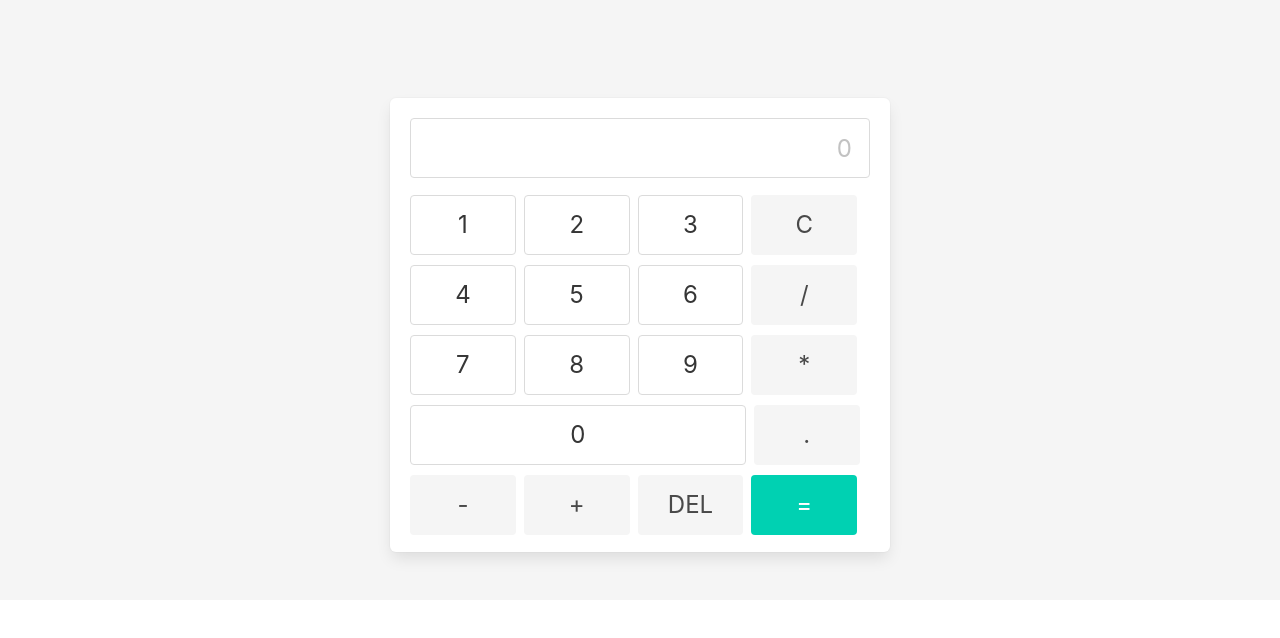
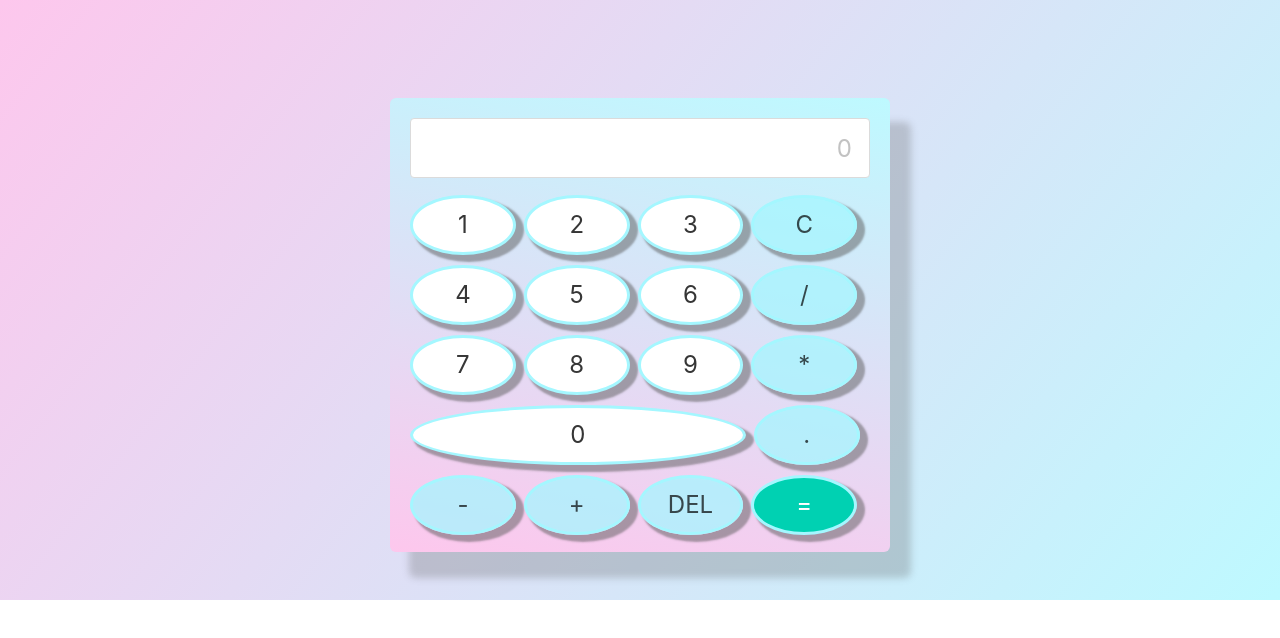
Before and after one commit to BUSHRA-ALQASSAS/---------, a plain HTML site: page index.html in a window 1280 px wide. Drawn offline with nearby package versions, Linux system fonts and the light colour scheme.

Commit message:
new back color

```diff
--- a/s.css
+++ b/s.css
@@ -1,13 +1,18 @@
+
 body {
-    background-color: #f5f5f5;
+    background-image:linear-gradient(128deg,#fb87d877, #a4f7ffb7);
 }
 
 .calculator {
     max-width: 500px;
     margin: 0 auto;
     padding-top: 50px;
+
 }
-
+.box{
+    background-image:linear-gradient(12deg, #fb87d877, #a4f7ffb7);
+    box-shadow: 20px 25px 7px 1px rgba(90, 90, 90, 0.262);
+}
 .input {
     font-size: 2em;
     text-align: right;
@@ -17,8 +22,13 @@ body {
     font-size: 1.5em;
     width: 23%;
     margin: 5px 0;
+ border-radius: 50%;
+ box-shadow: 6px 5px 2px 2px rgba(90, 90, 90, 0.5);
+ border: 3px solid #a4f7ff;
 }
-
+.buttons .button.is-light{
+    background:#a4f7ffb7 ;
+}
 .buttons .button.is-fullwidth {
     width: 73%;
     margin: 5px 8px 5px 0;
```
